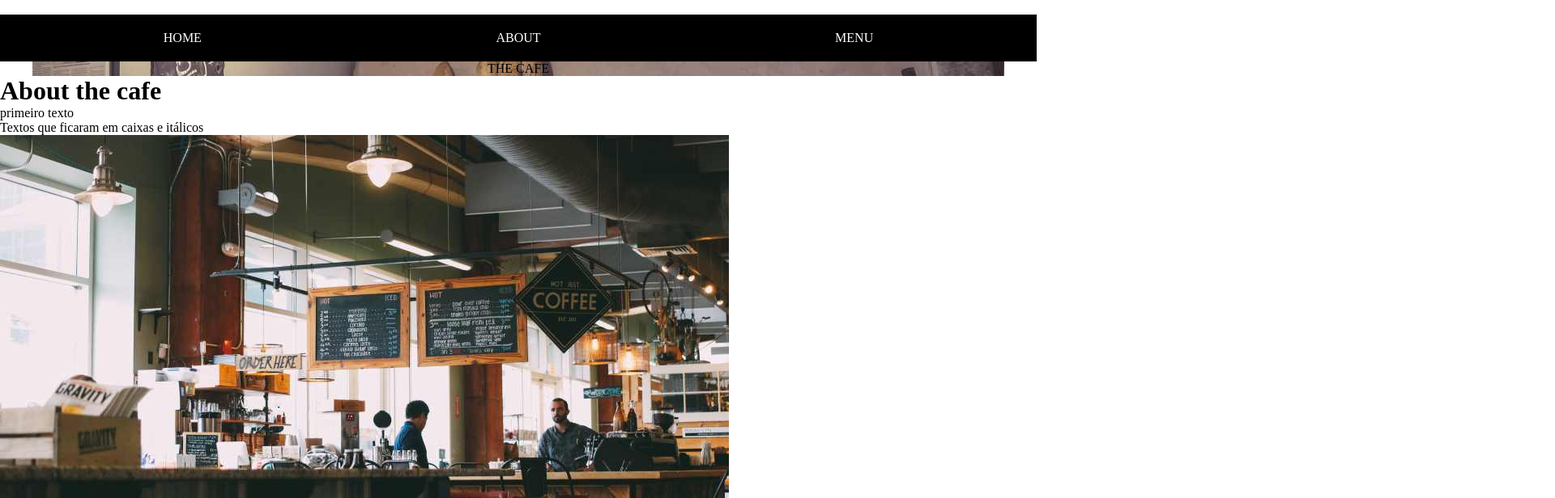
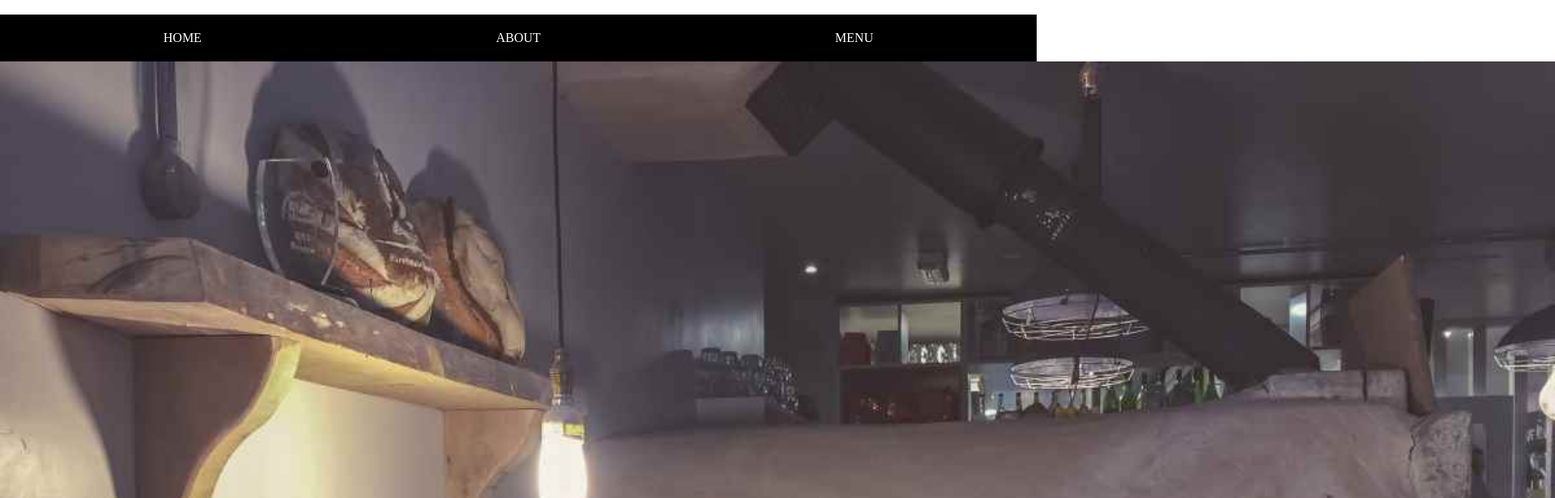
Before and after one commit to Usello/AvaliacaoPweb, a plain HTML site: page TheCafe_ViniciusMerlo/index.html in a window 1280 px wide. Shown: the top 616 px of the page at 81% size, 1920 px wide, since content can reach past the window. Drawn offline with Linux system fonts and the light colour scheme.

Commit message:
Add files via upload

```diff
--- a/TheCafe_ViniciusMerlo/index.html
+++ b/TheCafe_ViniciusMerlo/index.html
@@ -15,14 +15,8 @@
     <div class='menu'>MENU</div>
   </div>
 
-  <div class="main">
-        <div class="imagem">
-            <div class="texto">
-            THE CAFE
-      </div>
-  </div>
-</div>
-
+<img src="images/coffeehouse.jpg" width="1920">
+<h1>The Cafe</h1>
  <h1>About the cafe</h1>
 
  <p>primeiro texto</p>
```
